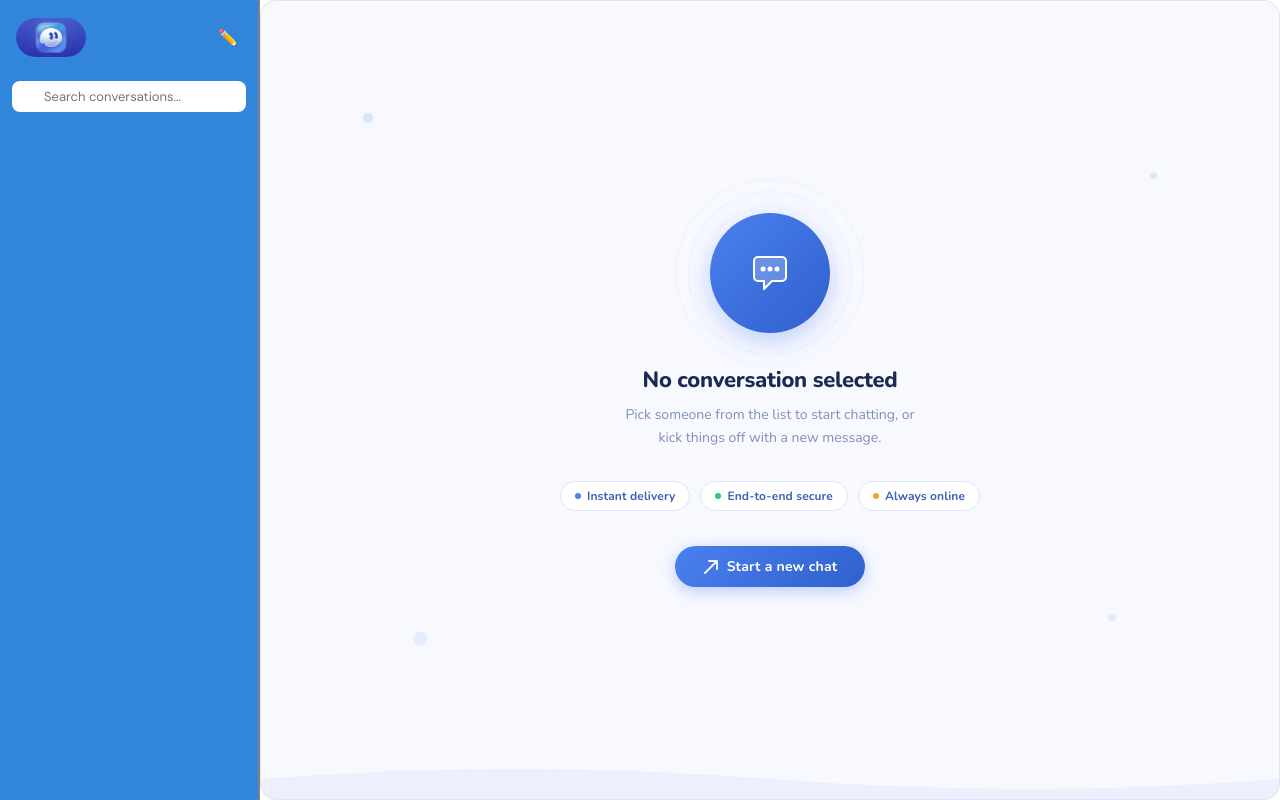
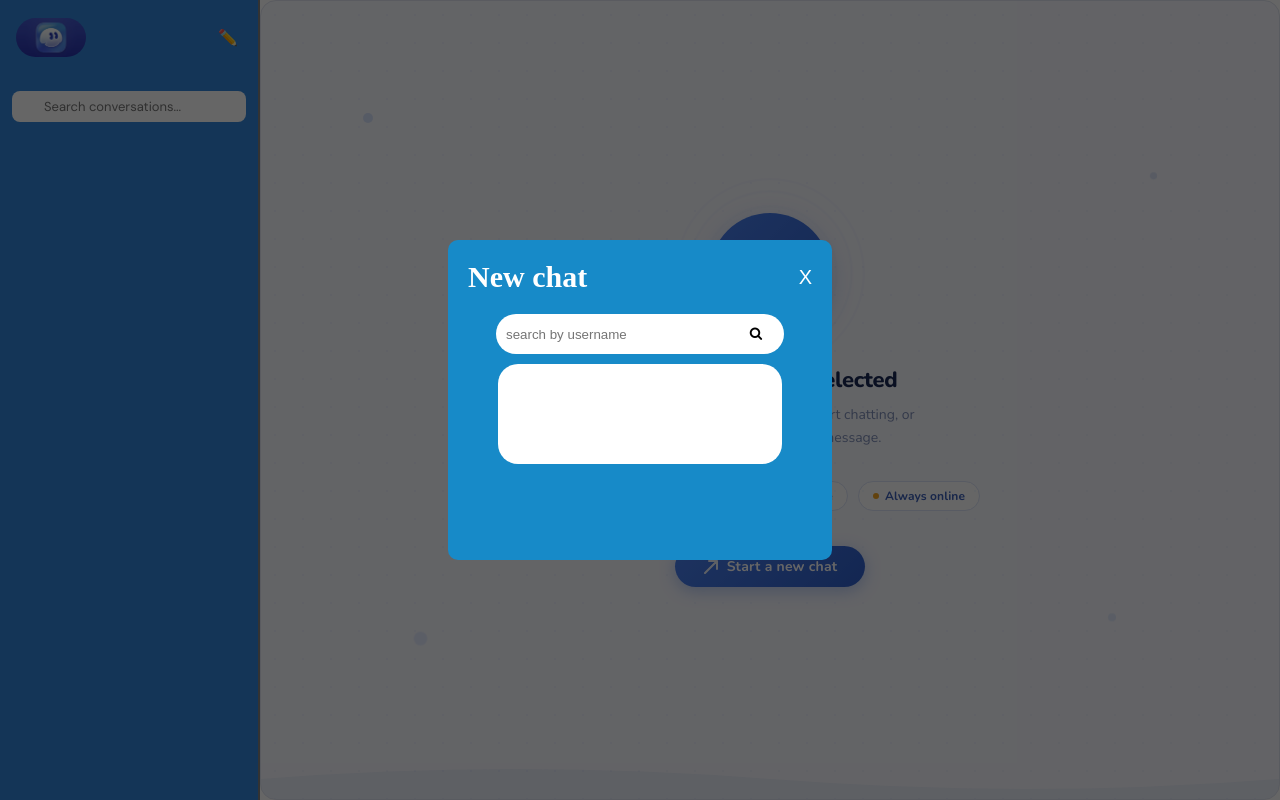
Before and after one commit to sujay543/Chat-Application-Backend, a website: page public/index.html in a window 1280 px wide. Drawn offline with nearby package versions, Linux system fonts and the light colour scheme; no server answers.

Commit message:
adding pop up front end for new chat creation

```diff
--- a/public/index.html
+++ b/public/index.html
@@ -1,7 +1,8 @@
-
+ <link rel="stylesheet" href="https://cdnjs.cloudflare.com/ajax/libs/font-awesome/4.7.0/css/font-awesome.min.css">
 <style>
   @import url('https://fonts.googleapis.com/css2?family=DM+Sans:wght@300;400;500;600&family=DM+Mono:wght@400;500&display=swap');
   @import url('https://fonts.googleapis.com/css2?family=Nunito:wght@400;600;700;800&display=swap');
+
 
   * { box-sizing: border-box; margin: 0; padding: 0; }
 
@@ -679,14 +680,157 @@
   background-color: black;
 }
 
+/* POPUP STYLES */
+.popup-overlay {
+  position: fixed;
+  top: 0;
+  left: 0;
+  width: 100%;
+  height: 100%;
+  background: rgba(0,0,0,0.6);
+  display: none;
+  align-items: center;
+  justify-content: center;
+  z-index: 999;
+}
+
+.popup-box {
+  background: white;
+  padding: 20px;
+  border-radius: 10px;
+  width: 300px;
+  text-align: center;
+}
+
+/* OPEN BUTTON */
+.open-popup-btn {
+  position: fixed;
+  bottom: 20px;
+  right: 20px;
+  background: #185FA5;
+  color: white;
+  padding: 10px 15px;
+  border-radius: 8px;
+  cursor: pointer;
+}
+
+/* CLOSE BUTTON */
+.close-btn {
+  display: inline-block;
+  margin-top: 15px;
+  padding: 6px 12px;
+  background: black;
+  color: white;
+  border-radius: 6px;
+  cursor: pointer;
+}
+
+/* TOGGLE LOGIC */
+#popup-toggle:checked ~ .popup-overlay {
+  display: flex;
+}
+
+.popup-overlay {
+  display: none;
+}
+
+.popup-overlay.active {
+  display: flex;
+}
+
+.popup-box{
+  display: flex;
+  width: 30%;
+  height: 40%;
+  flex-direction: column;
+}
+
+.popup-header{
+  display: flex;
+  flex-direction: row;
+  font-size: 15px;
+  justify-content: space-between;
+}
+
+#closePopup{
+  background-color: transparent;
+  border:none;
+  font-size: 20px;
+  color: white;
+}
+
+.popup-box{
+  background-color: #178AC8;
+  color: white;
+}
+
+#searchUsers{
+  width: 90%;
+  height: 40px;
+  border-top-left-radius: 30px;
+  border-bottom-left-radius: 30px;
+  border-top-right-radius: 30px;
+  border-bottom-right-radius: 30px;
+  border: none;
+  outline: thick;
+  padding: 20px 10px;
+}
+
+.search-wrap {
+  position: relative;
+  margin-top: 10px;
+}
+
+#search-button {
+  position: absolute;
+  right: 40px;
+  top: 50%;
+  transform: translateY(-50%);
+  height: 32px;
+  width: 32px;
+  border-radius: 50%;
+  border: none;
+  background: white;
+}
+
+#popUp-list{
+  background-color: white;
+  margin-left: 30px;
+  margin-right: 30px;
+  border-radius: 20px;
+  height: 100px;
+}
+
+button:hover{
+  cursor: pointer;
+}
 </style>
+<!-- POPUP TOGGLE -->
+<!-- POPUP -->
+<div class="popup-overlay" id="popup">
+  <div class="popup-box">
+    <div class="popup-header">
+    <h1>New chat</h1>
+     <button id="closePopup">X</button>
+    </div>
+    <div class="search-wrap">
+      <input type="search" id="searchUsers" placeholder="search by username">
+      <button id="search-button"><i class="fa fa-search"></i></button>
+    </div>
+    <div id="popUp-list">hello</div>
+  </div>
+</div>
 
+<!-- BUTTON TO OPEN POPUP -->
+<!-- <label for="popup-toggle" class="open-popup-btn">
+  Open Popup
+</label> -->
 <div class="app">
   <!-- Sidebar -->
   <div class="sidebar">
     <div class="sidebar-header">
       <img src="./images/234ec9351efb190d432467ffbde6da6a.jpg" style="width: 70px; border-radius: 50px;">
-      <button class="icon-btn" title="New chat">✏️</button>
+      <button class="icon-btn" id="openPopup">✏️</button>
     </div>
     <div class="search-wrap">
       <span class="search-icon">🔍</span>
--- a/public/scripts/index.js
+++ b/public/scripts/index.js
@@ -208,3 +208,17 @@ async function init() {
 }
 
 init();
+
+
+
+const popup = document.getElementById('popup');
+const openBtn = document.getElementById('openPopup');
+const closeBtn = document.getElementById('closePopup');
+popup.classList.add('active');
+openBtn.addEventListener('click', () => {
+  popup.classList.add('active');
+});
+
+closeBtn.addEventListener('click', () => {
+  popup.classList.remove('active');
+});
```
